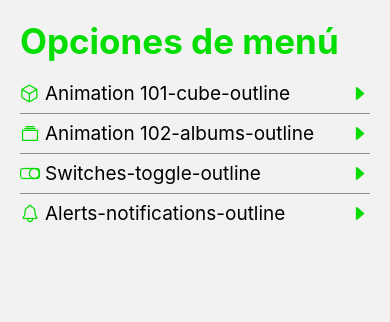
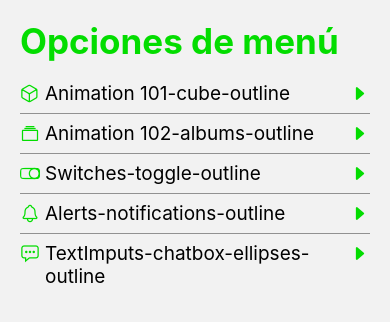
Before and after one commit to FernandoPachon/RnComponents, a React Native app: screen /HomeScreen in a window 390 px wide. Shown: the top 322 px of the page. Built offline with nearby package versions, Linux system fonts and the light colour scheme.

Commit message:
feat: adding text input screen

```diff
--- a/src/data/menuItems.tsx
+++ b/src/data/menuItems.tsx
@@ -21,4 +21,9 @@ export const menuItems:MenuItem[] = [
       icon: 'notifications-outline',
       component: 'AlertScreen',
     },
+    {
+      name: 'TextImputs',
+      icon: 'chatbox-ellipses-outline',
+      component: 'TextImputScreen',
+    },
   ];
--- a/src/navigator/Navigator.tsx
+++ b/src/navigator/Navigator.tsx
@@ -4,6 +4,7 @@ import Animation101Screen from '../screens/Animation101Screen';
 import Animation102Screen from '../screens/Animation102Screen';
 import HomeScreen from '../screens/HomeScreen';
 import SwitchScreen from '../screens/SwitchScreen';
+import TextImputScreen from '../screens/TextImputScreen';
 
 const Stack = createStackNavigator();
 
@@ -18,6 +19,7 @@ export const Navigator=()=> {
       <Stack.Screen name="Animation102Screen" component={Animation102Screen} />
       <Stack.Screen name="SwitchScreen" component={SwitchScreen} />
       <Stack.Screen name="AlertScreen" component={AlertScreen}/>
+      <Stack.Screen name="TextImputScreen" component={TextImputScreen}/>
     </Stack.Navigator>
   );
 }
--- /dev/null
+++ b/src/screens/TextImputScreen.tsx
@@ -0,0 +1,31 @@
+import React from 'react'
+import { View,Text,StyleSheet,TextInput } from 'react-native'
+import HeaderTitle from '../components/HeaderTitle';
+
+
+export const TextImputScreen = () => {
+  return (
+<View style={styles.container}>
+     <HeaderTitle title='TextImputs'/>
+     <TextInput
+        style={styles.imputStyle}
+     />
+</View>
+ )
+};
+
+
+const styles = StyleSheet.create({
+    container: {
+    flex: 1,
+    marginHorizontal:20
+    },
+    imputStyle:{
+        borderWidth:1,
+        borderColor:'rgba(0,0,0,0.3)',
+        height:50,
+        paddingHorizontal:10,
+        borderRadius:10
+    }
+});
+export default TextImputScreen;
```
